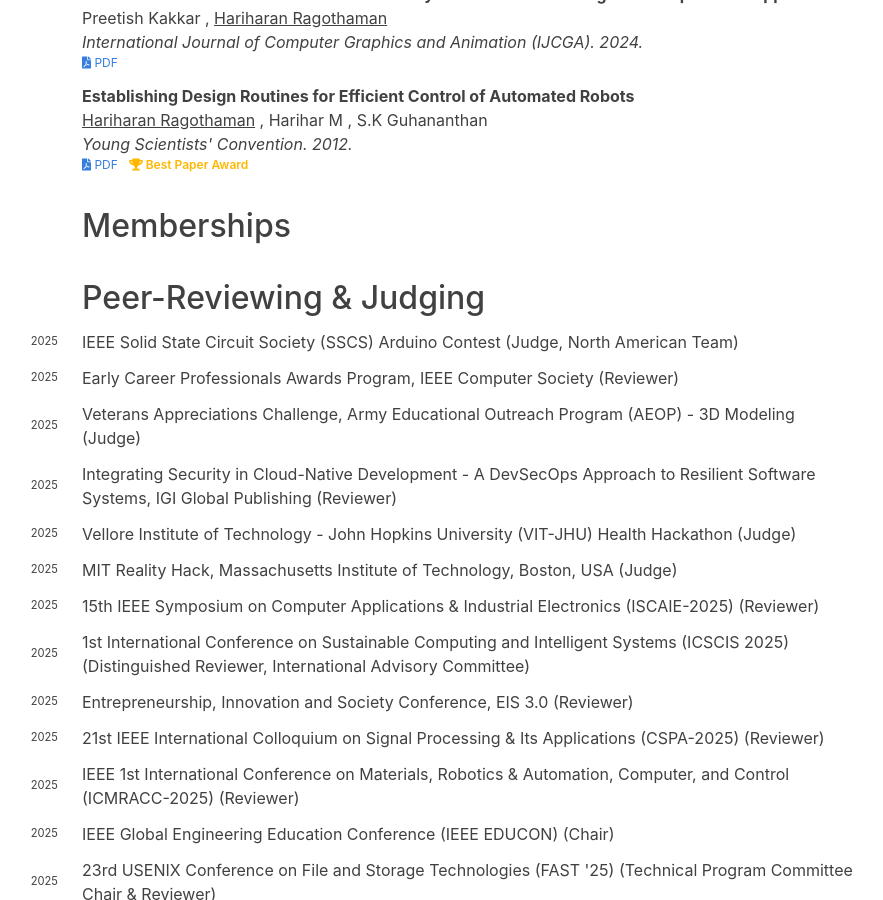
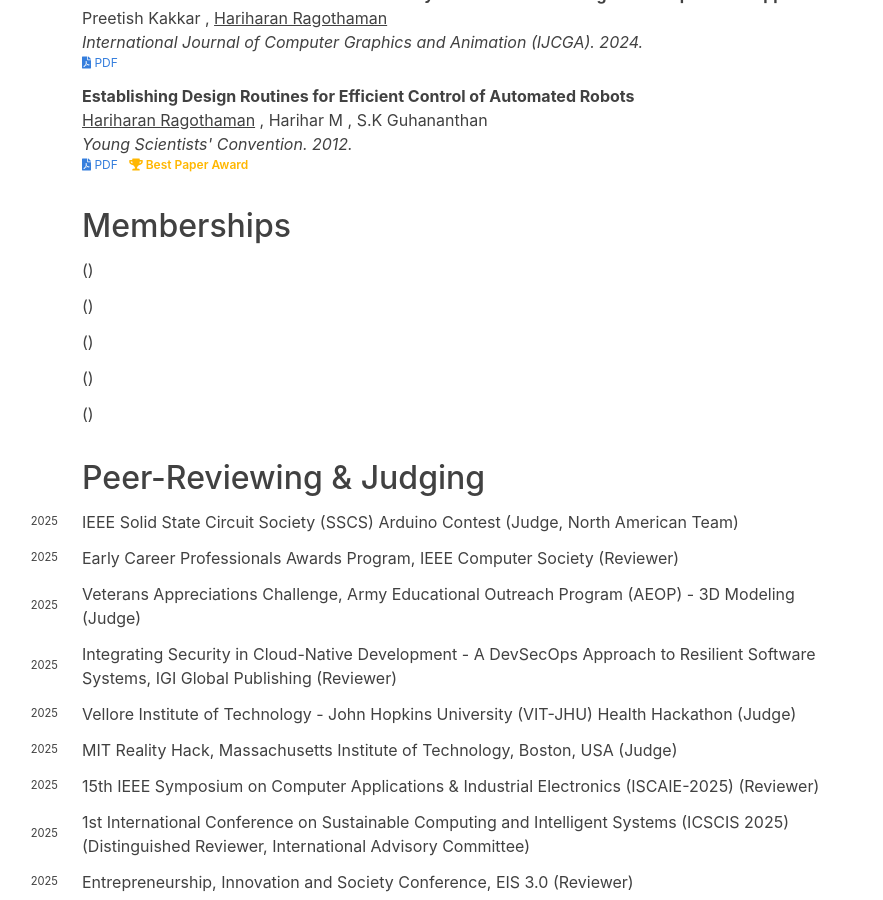
Before and after one commit to hariharanragothaman/hariharanragothaman.github.io, a Jekyll site: the page built from cv.md, in a window 1280 px wide and 900 px high, scrolled down 2510 px. Shown: the whole window, without its empty margins (250-1133 px from the left). Built offline with Jekyll 4.4.1, drawn with Linux system fonts in a browser that asks for light colours; nearby versions of some CDN libraries; some web fonts are replaced.

Commit message:
Polishes and Updates

```diff
--- /dev/null
+++ b/_includes/cv/membership.html
@@ -0,0 +1,18 @@
+<!-- cv/venue.html -->
+<div class="cv-left-date">
+    {{ venue.year }}
+</div>
+
+<div>
+    <!-- If you want to link to the institution, add a 'url' field to your YAML and adjust accordingly -->
+    {% if venue.url %}
+    <a href="{{ venue.url }}">{{ venue.institution }}</a>
+    {% else %}
+    {{ venue.institution }}
+    {% endif %}
+
+    <!-- Show the position: -->
+    ({{ venue.position }})
+</div>
+
+<div class="cv-spacer"></div>
--- a/cv.md
+++ b/cv.md
@@ -85,7 +85,7 @@
 ## Memberships
 
 {% for member in site.data.membership %}
-{% include cv/venue.html venue=member %}
+{% include cv/membership.html venue=member %}
 {% endfor %}
 
 ## Peer-Reviewing & Judging
```
